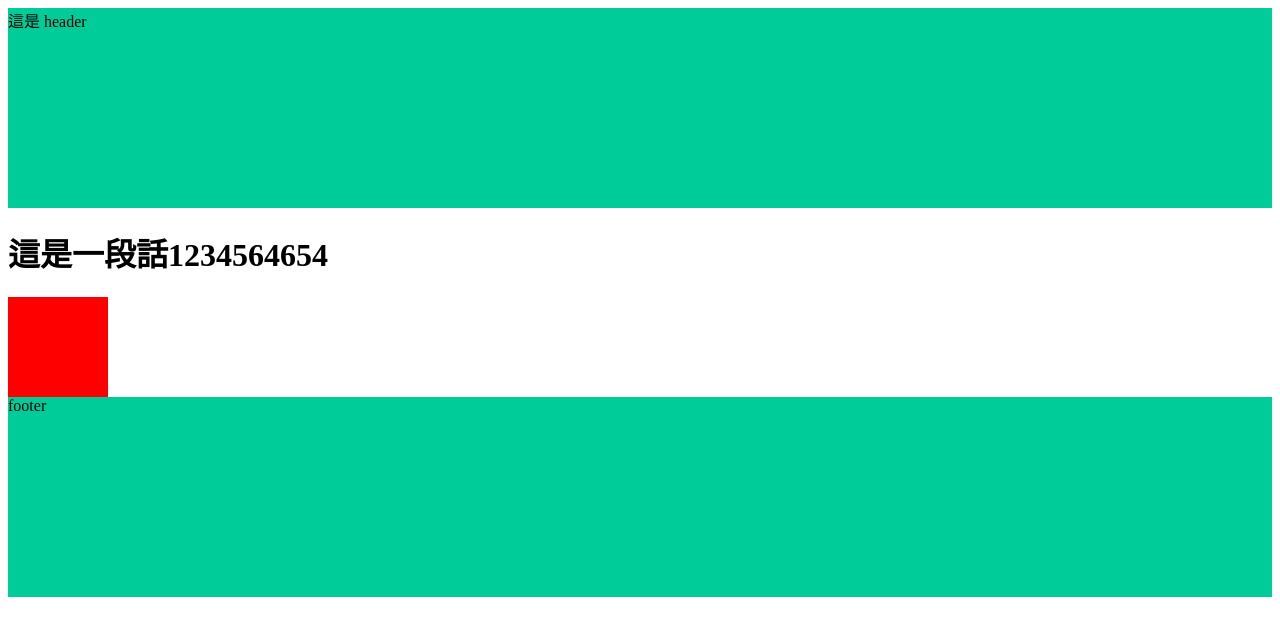
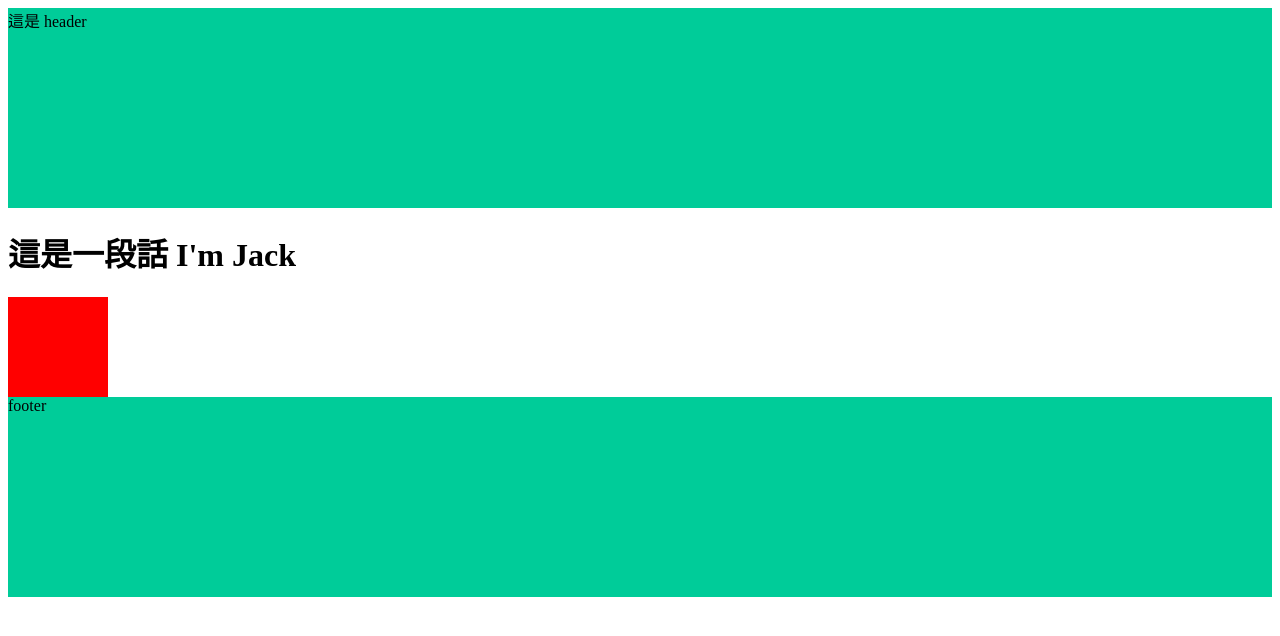
Before and after one commit to Key0329/gulp-test, a plain HTML site: page index.html in a window 1280 px wide. Drawn offline with Linux system fonts and the light colour scheme.

Commit message:
Update 2022-06-19T08:15:31.628Z

```diff
--- a/index.html
+++ b/index.html
@@ -16,7 +16,7 @@
 
 
 <h1>
-  這是一段話1234564654
+  這是一段話 I'm Jack
 </h1>
 
 <div class="box"></div>
```
